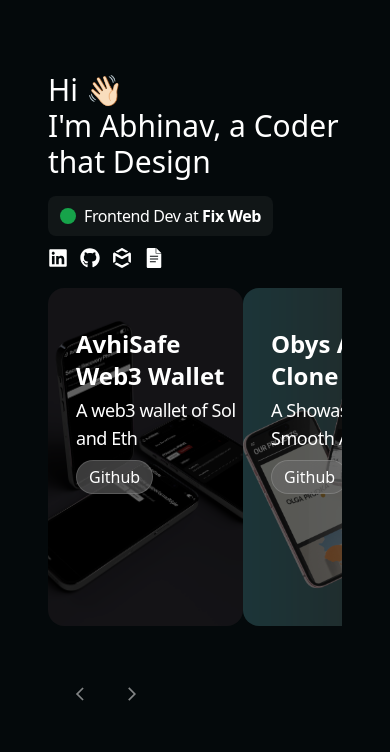
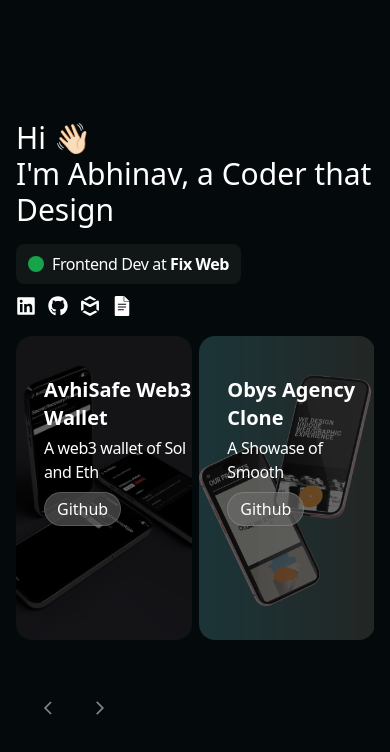
Before and after one commit to Avhinaw/PortfolioNew, a React (Vite) app: page / in a window 390 px wide. Shown: the top 752 px of the page. Built offline with nearby package versions, Linux system fonts and the light colour scheme.

Commit message:
correction responsive

```diff
--- a/src/App.tsx
+++ b/src/App.tsx
@@ -61,7 +61,7 @@ const App = () => {
 
   return (
     <>
-      <div className="py-16 px-12 lg:px-36 bg-[#04090b] h-[118vh] text-white">
+      <div className="py-28 lg:py-16 px-4 lg:px-36 bg-[#04090b] h-[118vh] text-white">
         <Intro />
         {/* Showcase Section */}
         <div
--- a/src/Components/ProjectBox.tsx
+++ b/src/Components/ProjectBox.tsx
@@ -3,15 +3,15 @@ const ProjectBox = ({title, desc, img, github, site}: { title: string; desc: str
     return (
         <>
         <a href={site} target="_blank" rel="noopener noreferrer">
-            <div id="project-box" className="project-box h-[40vh] w-[50vw] lg:h-[66vh] lg:w-[25vw] relative">
+            <div id="project-box" className="project-box h-[36vh] w-[47vw] lg:h-[66vh] lg:w-[25vw] relative">
                 <img
                     src={img}
                     alt=""
-                    className="h-[40vh] lg:h-[66vh] w-[50vw] lg:w-[24vw] object-cover rounded-2xl filter brightness-[40%] transition duration-300 hover:brightness-[70%]"
+                    className="h-[36vh] lg:h-[66vh] w-[45vw] lg:w-[24vw] object-cover rounded-2xl filter brightness-[40%] transition duration-300 hover:brightness-[70%]"
                 />
                 <div className="absolute top-10 left-7">
-                    <h3 className="text-2xl font-bold">{title}</h3>
-                    <h4 className="text-lg tracking-tight mt-1">{desc}</h4>
+                    <h3 className="text-xl lg:text-2xl font-bold">{title}</h3>
+                    <h4 className="text-md lg:text-lg tracking-tight mt-1">{desc}</h4>
                     <a href={github} target="_blank" rel="noopener noreferrer">
                     <button
                         id="github-button"
--- a/src/data/Project.ts
+++ b/src/data/Project.ts
@@ -13,7 +13,7 @@ const Project = [
     },
     {
         title: 'Obys Agency Clone',
-        description: 'A Showase of Smooth Animation',
+        description: 'A Showase of Smooth',
         image: obysMock,
         github: 'path',
         site: 'https://obysclone.netlify.app/'
```
